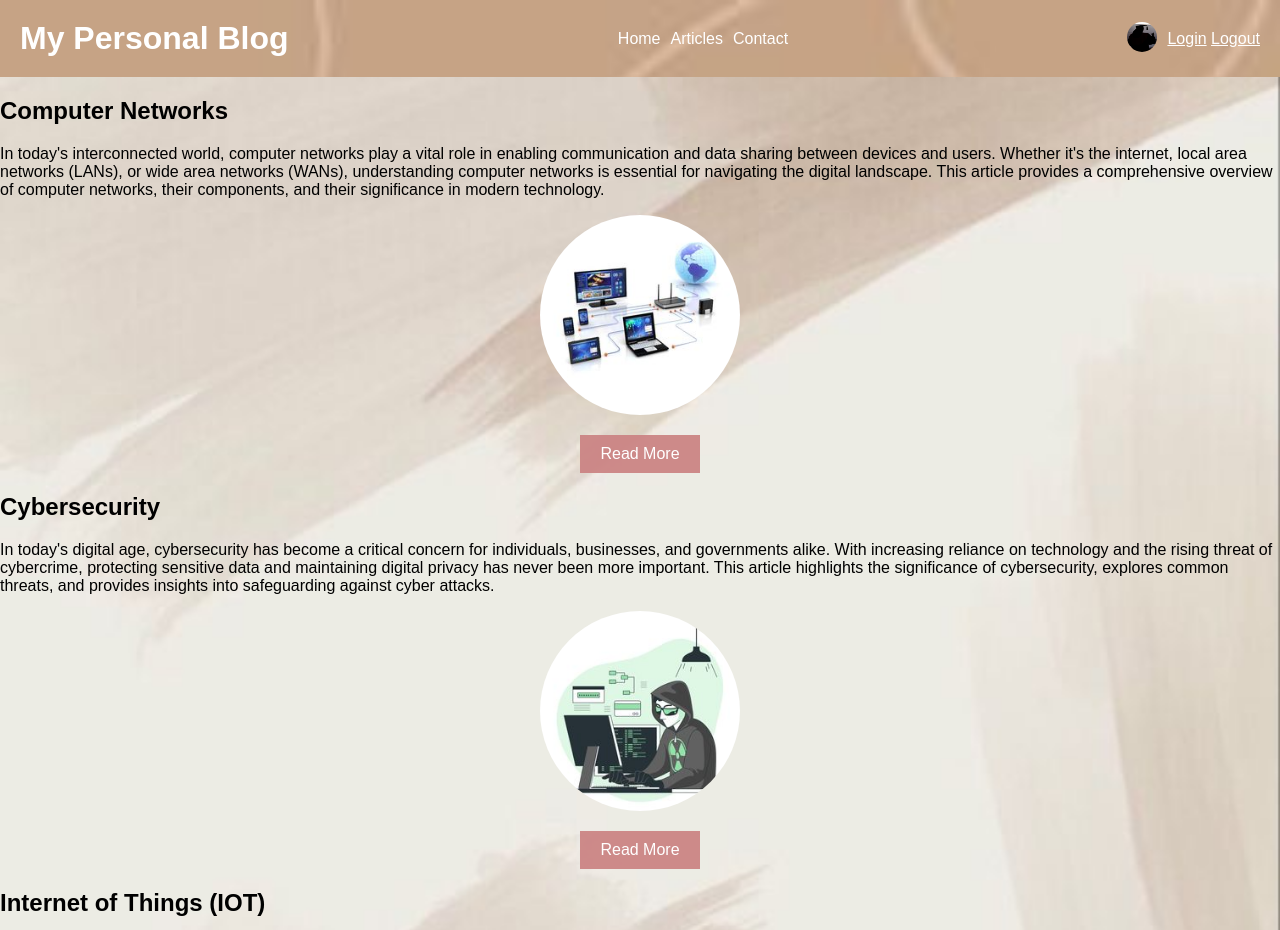
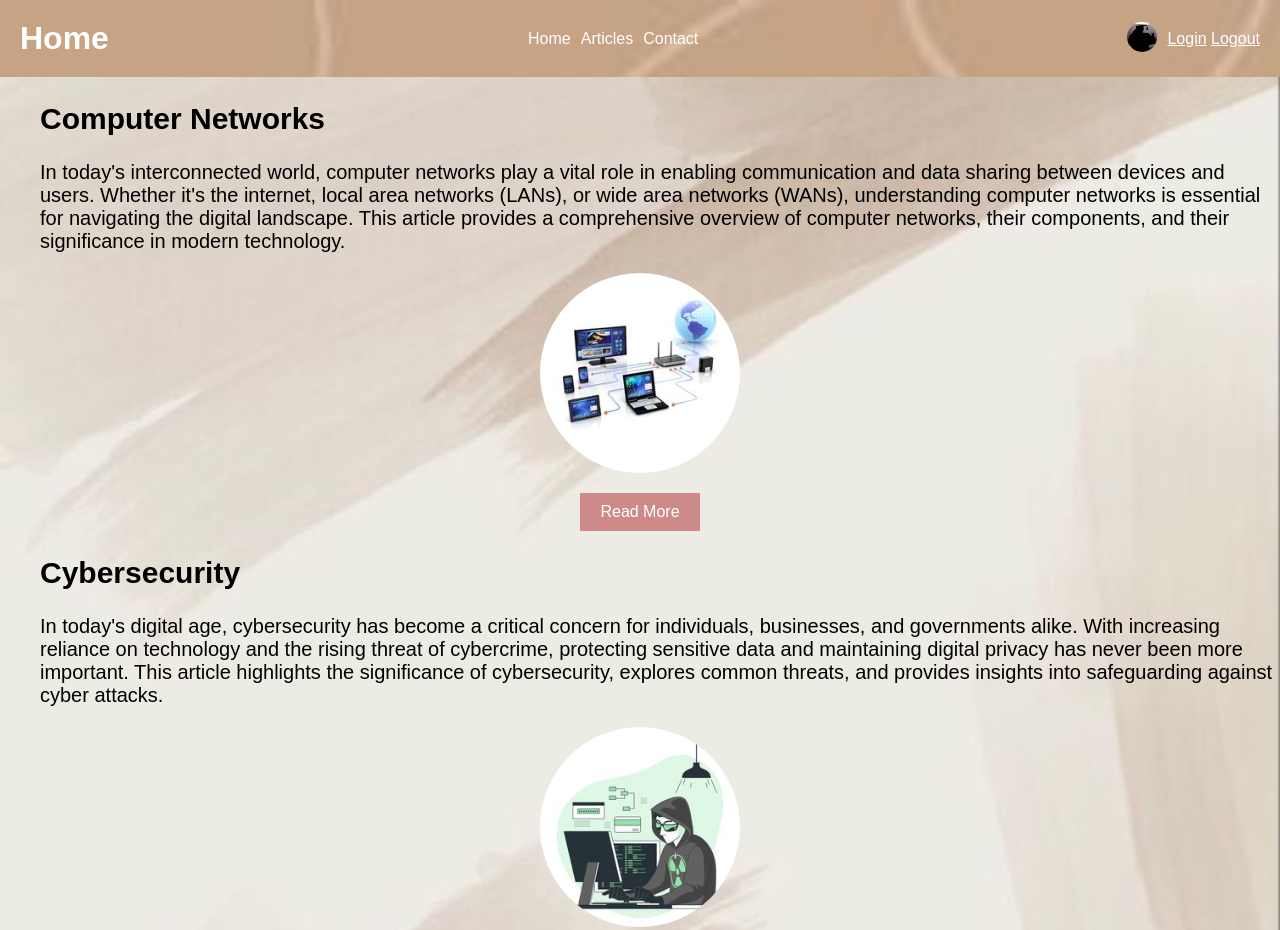
Before and after one commit to FatemaAlbalushi/PersonalBlog, a plain HTML site: page index.html in a window 1280 px wide. Shown: the top 930 px of the page. Drawn offline with Linux system fonts and the light colour scheme.

Commit message:
add the modified files

```diff
--- a/CSS/style.css
+++ b/CSS/style.css
@@ -67,12 +67,14 @@ body {
   background-size: cover;
 }
 
+/* Style for the navigation bar */
 .navbar {
   display: flex;
   justify-content: space-between;
   align-items: center;
 }
 
+/* Style for the navigation links */
 .logo h1 {
   margin: 0;
 }
@@ -93,11 +95,13 @@ nav ul li a {
   text-decoration: none;
 }
 
+/* Style for the user info */
 .user-info {
   display: flex;
   align-items: center;
 }
 
+/* Style for the user avatar */
 .avatar img {
   width: 30px;
   height: 30px;
@@ -105,6 +109,7 @@ nav ul li a {
   margin-right: 10px;
 }
 
+/* Style for the login/logout link */
 .login-logout a {
   color: #fff;
 }
@@ -128,9 +133,12 @@ nav ul li a {
   align-items: flex-start;
 }
 
-.article-content {
+.article-content1,
+.article-content2,
+.article-content3 {
   font-size: 20px;
   padding-left: 20px;
+  margin-left: 20px;
 }
 
 .article-image1 {
--- a/index.html
+++ b/index.html
@@ -3,14 +3,14 @@
 <head>
   <meta charset="UTF-8">
   <meta name="viewport" content="width=device-width, initial-scale=1.0">
-  <title>My Personal Blog</title>
+  <title>FT Personal Blog</title>
   <link rel="stylesheet" href="CSS/style.css">
 </head>
 <body>
   <header class="header">
     <div class="navbar">
       <div class="logo">
-        <h1>My Personal Blog</h1>
+        <h1>Home</h1>
       </div>
       <nav>
         <ul>
@@ -64,8 +64,8 @@
         <article>
           <div class="article-content3">
           <h2>Internet of Things (IOT)</h2>
-          <p>The Internet of Things (IoT) is a revolutionary concept that is transforming the way we interact with the world around us. It refers to the network of interconnected physical devices embedded with sensors, software, and connectivity, enabling them to collect and exchange data.
-             This article explores the Internet of Things, its applications, benefits, and challenges, as well as its potential impact on various industries.
+          <p>The Internet of Things (IoT) is a revolutionary concept that is transforming the way we interact with the world around us. It refers to the network of interconnected physical devices embedded with sensors, software, and connectivity,
+            enabling them to collect and exchange data. This article explores the Internet of Things, its applications, benefits, and challenges, as well as its potential impact on various industries.
           </p>
         </div>
         <div class="article-image3" >
@@ -83,7 +83,7 @@
       <a href="#"><img src="/image/facebook.png" alt="Facebook"></a>
       <a href="#"><img src="/image/linkedin.png" alt="LinkedIn"></a>
     </div>
-    <p>&copy; 2023 2023 FT Personal blog. All rights reserved.</p>
+    <p>&copy; 2023 FT Personal blog. All rights reserved.</p>
   </footer>
 </body>
 </html>
```
Also changed, not shown: CSS/Contact.css (+14 -8 lines), CSS/style1.css (+12 -12 lines), ComputerNetworkArticle.html (+1 -1 lines), Contact.html (+1 -1 lines), CyberSecurityArticle.html (+1 -1 lines), blogpost.html (+3 -3 lines).
